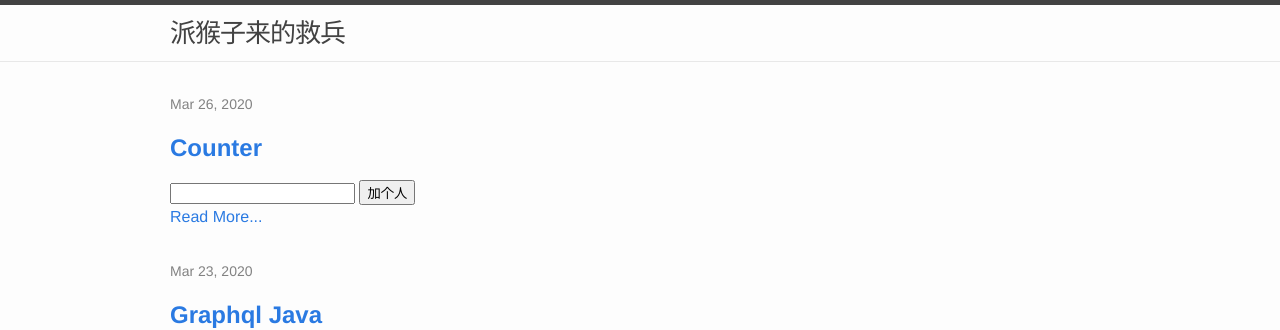
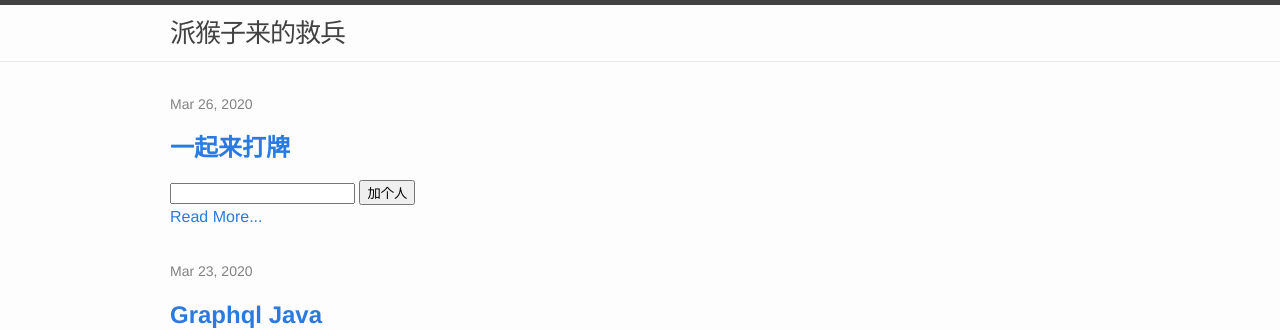
Before and after one commit to childe/ohmycat, a Jekyll site: the page built from index.html, in a window 1280 px wide and 900 px high. Shown: the top 330 px of the window. Built offline with Jekyll 4.4.1, drawn with Linux system fonts in a browser that asks for light colours; the list of posts is cut into pages by our own code.

Commit message:
modified:   _posts/2020-03-26-counter.md

```diff
--- a/_posts/2020-03-26-counter.md
+++ b/_posts/2020-03-26-counter.md
@@ -1,5 +1,6 @@
 ---
 
+title: 一起来打牌
 date: 2020-03-26T21:07:09+0800
 
 ---
```
